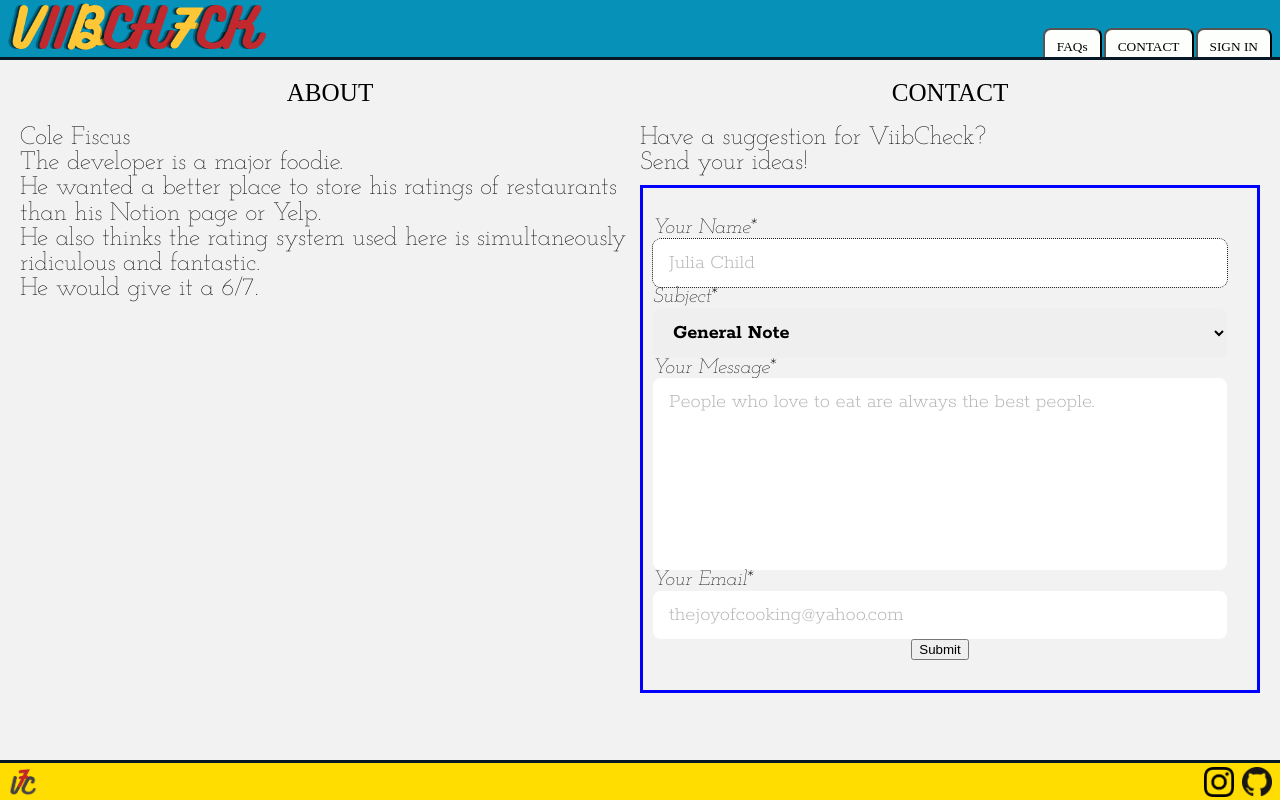
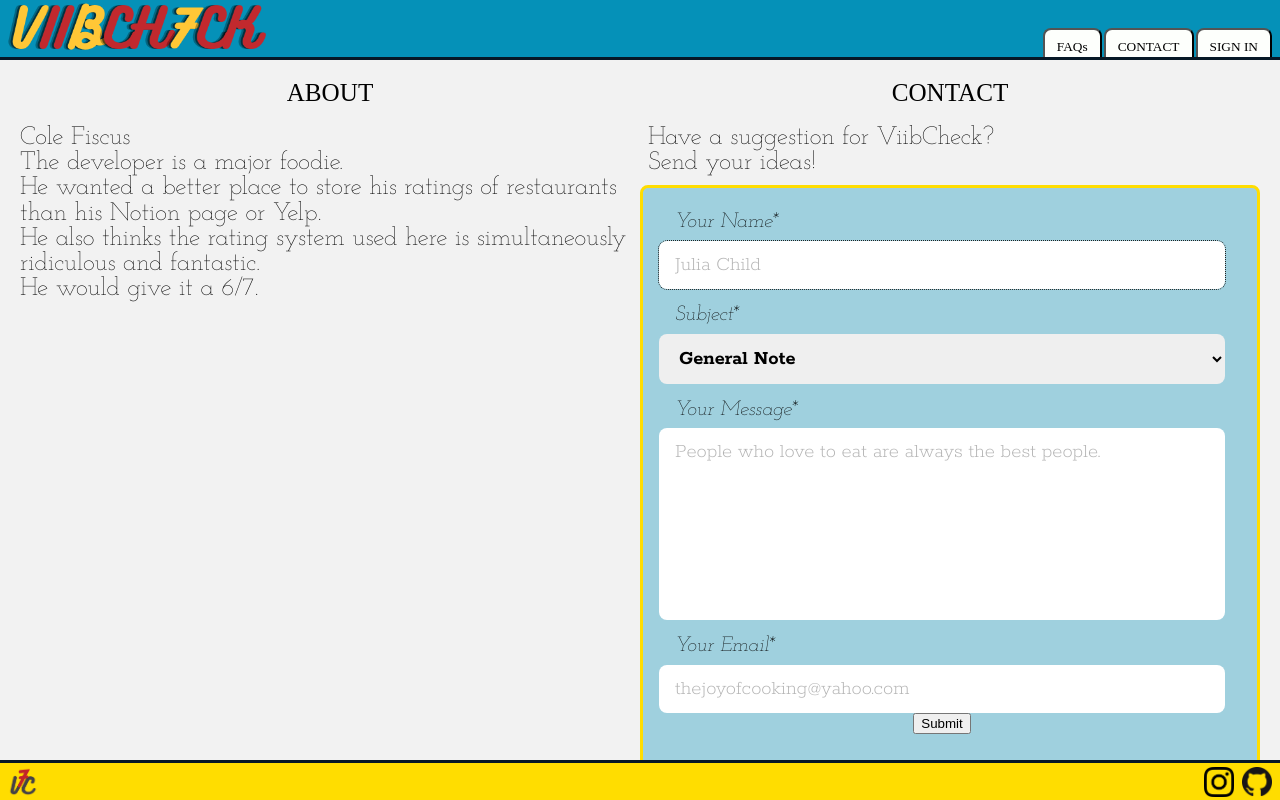
Before and after one commit to colefiscus/vibecheck, a React (Create React App) app: page /contact in a window 1280 px wide. Built offline with nearby package versions, Linux system fonts and the light colour scheme; a web font is replaced by a local one.

Commit message:
Adjust spacing and colors of contact form

```diff
--- a/src/Components/EmailJS/ContactMe.js
+++ b/src/Components/EmailJS/ContactMe.js
@@ -105,9 +105,10 @@ const Form = styled.form`
   align-items: center;
   font-family: 'Rokkitt';
   margin: 10px 0px;
-  padding: 30px;
-  padding-left: 10px;
-  border: 3px solid blue;
+  padding: 8px 32px 32px 16px;
+  background-color: hsl(193deg, 95%, 37%, 35%);
+  border: 3px solid #FFDD00;
+  border-radius: 8px;
 `;
 
 
@@ -115,9 +116,7 @@ const Label = styled.label`
   font-family: 'Josefin Slab';
   font-size: ${18/14}rem;
   font-style: italic;
-  width: max-content;
-  margin-right: 8px;
-  text-align: right;
+  margin: 16px 0px 8px 16px;
 `;
 
 const InputWrapper = styled.div`
--- a/src/Views/Contact.js
+++ b/src/Views/Contact.js
@@ -16,7 +16,7 @@ const Contact = () => {
       </SectionWrapper>
       <SectionWrapper>
         <Title>CONTACT</Title>
-        <p>Have a suggestion for ViibCheck? <br />Send your ideas!</p>
+        <p style={{ "margin-left": "8px"}}>Have a suggestion for ViibCheck? <br />Send your ideas!</p>
         <ContactMe />
       </SectionWrapper>
     </ContactWrapper>
```
